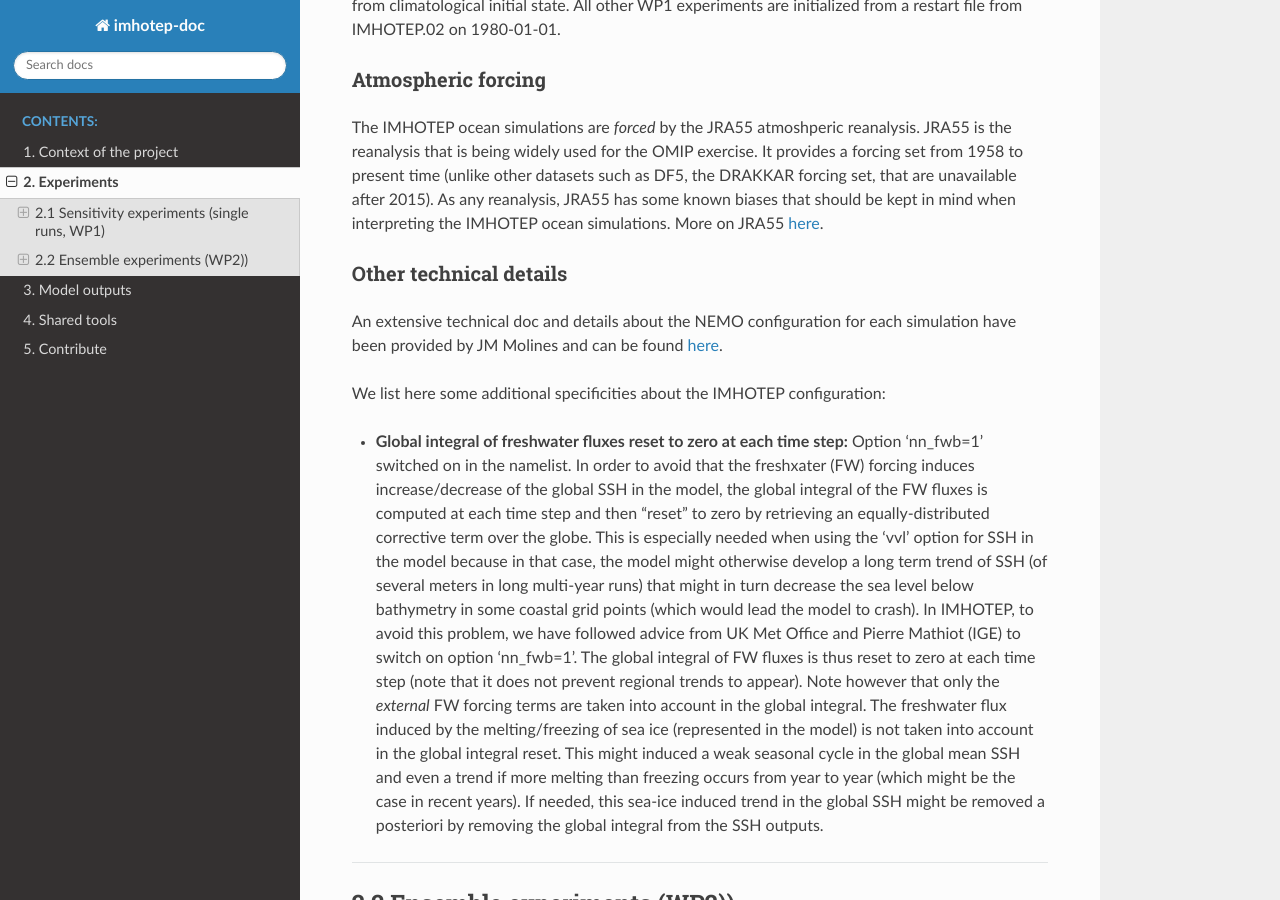
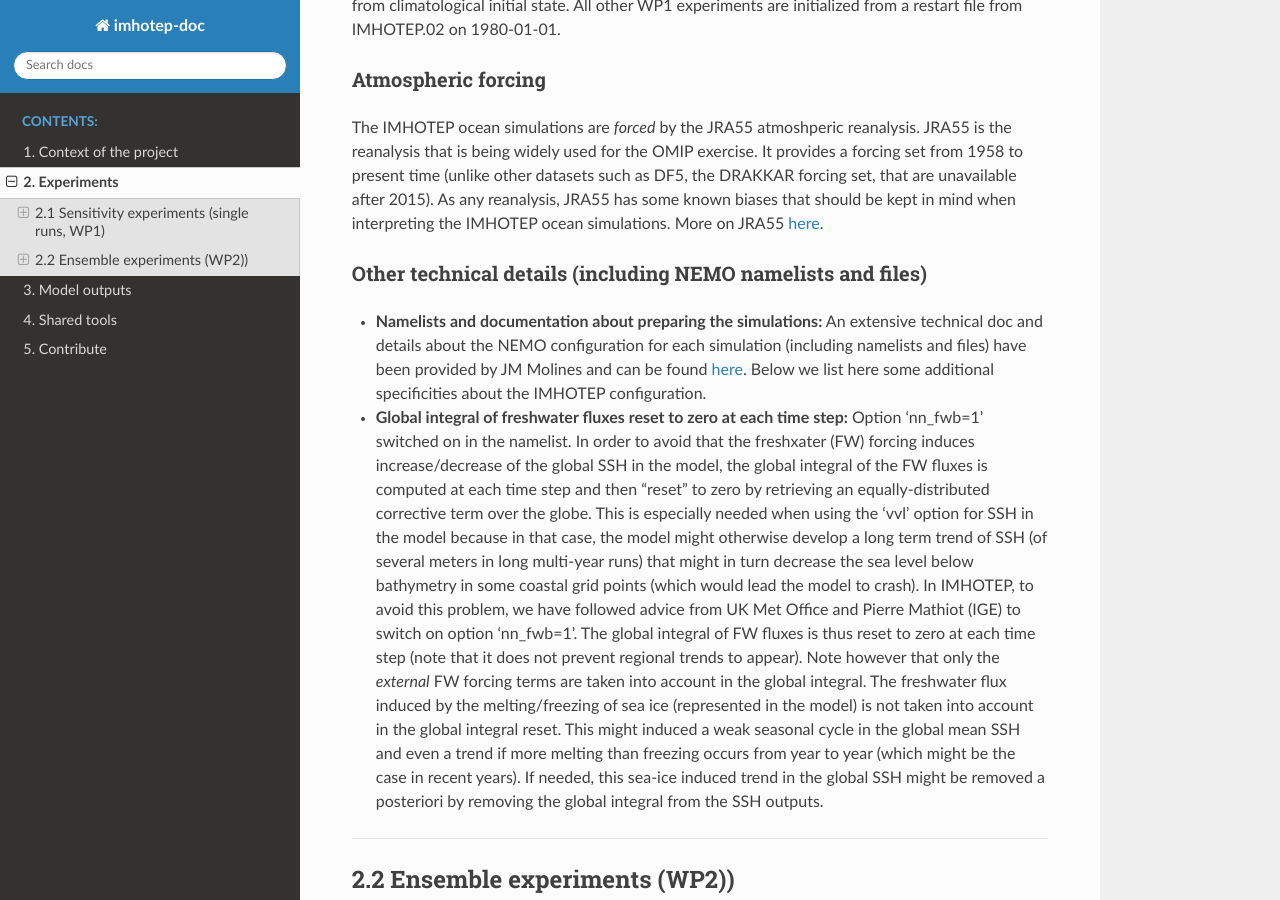
Before and after one commit to imhotep-project/doc-imhotep, a Sphinx documentation site: the page built from source/2-Experiments.md, in a window 1280 px wide and 900 px high, scrolled down 887 px. Built offline with Sphinx 7.4.7 and the Read the Docs theme 2.0.0, drawn with Linux system fonts in a browser that asks for light colours; some of the changed text lies outside the part shown.

Commit message:
Update 2-Experiments.md

```diff
--- a/source/2-Experiments.md
+++ b/source/2-Experiments.md
@@ -12,10 +12,11 @@ Experiment IMHOTEP.02 is the spinup of the WP1 experiments. It ran from 1968 to
 ### Atmospheric forcing
 The IMHOTEP ocean simulations are _forced_ by the JRA55 atmoshperic reanalysis. JRA55 is the reanalysis that is being widely used for the OMIP exercise. It provides a forcing set from 1958 to present time (unlike other datasets such as DF5, the DRAKKAR forcing set, that are unavailable after 2015). As any reanalysis, JRA55 has some known biases that should be kept in mind when interpreting the IMHOTEP ocean simulations. More on JRA55 [here](https://climatedataguide.ucar.edu/climate-data/jra-55).
 
-### Other technical details
-An extensive technical doc and details about the NEMO configuration for each simulation have been provided by JM Molines and can be found [here](https://github.com/molines/IMHOTEP/tree/master/eORCA025).
+### Other technical details (including NEMO namelists and files)
 
-We list here some additional specificities about the IMHOTEP configuration:
+* __Namelists and documentation about preparing the simulations:__
+An extensive technical doc and details about the NEMO configuration for each simulation (including namelists and files) have been provided by JM Molines and can be found [here](https://github.com/molines/IMHOTEP/tree/master/eORCA025).
+Below we list here some additional specificities about the IMHOTEP configuration.
 
 * __Global integral of freshwater fluxes reset to zero at each time step:__
 Option ‘nn_fwb=1’ switched on in the namelist.  In order to avoid that the freshxater (FW) forcing induces increase/decrease of the global SSH in the model, the global  integral of the FW fluxes is computed at each time step and  then “reset” to zero by retrieving  an equally-distributed corrective term over the globe.
@@ -36,10 +37,11 @@ Three ensembles of 10 members each have been produced over 1980-2018. Their name
 The IMHOTEP ocean simulations are _forced_ by the JRA55 atmoshperic reanalysis. JRA55 is the reanalysis that is being widely used for the OMIP exercise. It provides a forcing set from 1958 to present time (unlike other datasets such as DF5, the DRAKKAR forcing set, that are unavailable after 2015). As any reanalysis, JRA55 has some known biases that should be kept in mind when interpreting the IMHOTEP ocean simulations. More on JRA55 [here](https://climatedataguide.ucar.edu/climate-data/jra-55).
 
 ---
-### Other technical details
-An extensive technical doc and details about the NEMO configuration for each simulation have been provided by JM Molines and can be found [here](https://github.com/molines/IMHOTEP/tree/master/eORCA025/ENSEMBLE_SIMULATIONS).
+### Other technical details (including NEMO namelists and files)
 
-We list here some additional specificities about the IMHOTEP configuration:
+* __Namelists and documentation about preparing the simulations:__
+An extensive technical doc and details about the NEMO configuration for each simulation (including namelists and files) have been provided by JM Molines and can be found [here](https://github.com/molines/IMHOTEP/tree/master/eORCA025).
+Below we list here some additional specificities about the IMHOTEP configuration.
 
 * __Global integral of freshwater fluxes reset to zero at each time step:__
 Option ‘nn_fwb=1’ switched on in the namelist.  In order to avoid that the freshxater (FW) forcing induces increase/decrease of the global SSH in the model, the global  integral of the FW fluxes is computed at each time step and  then “reset” to zero by retrieving  an equally-distributed corrective term over the globe.
```
